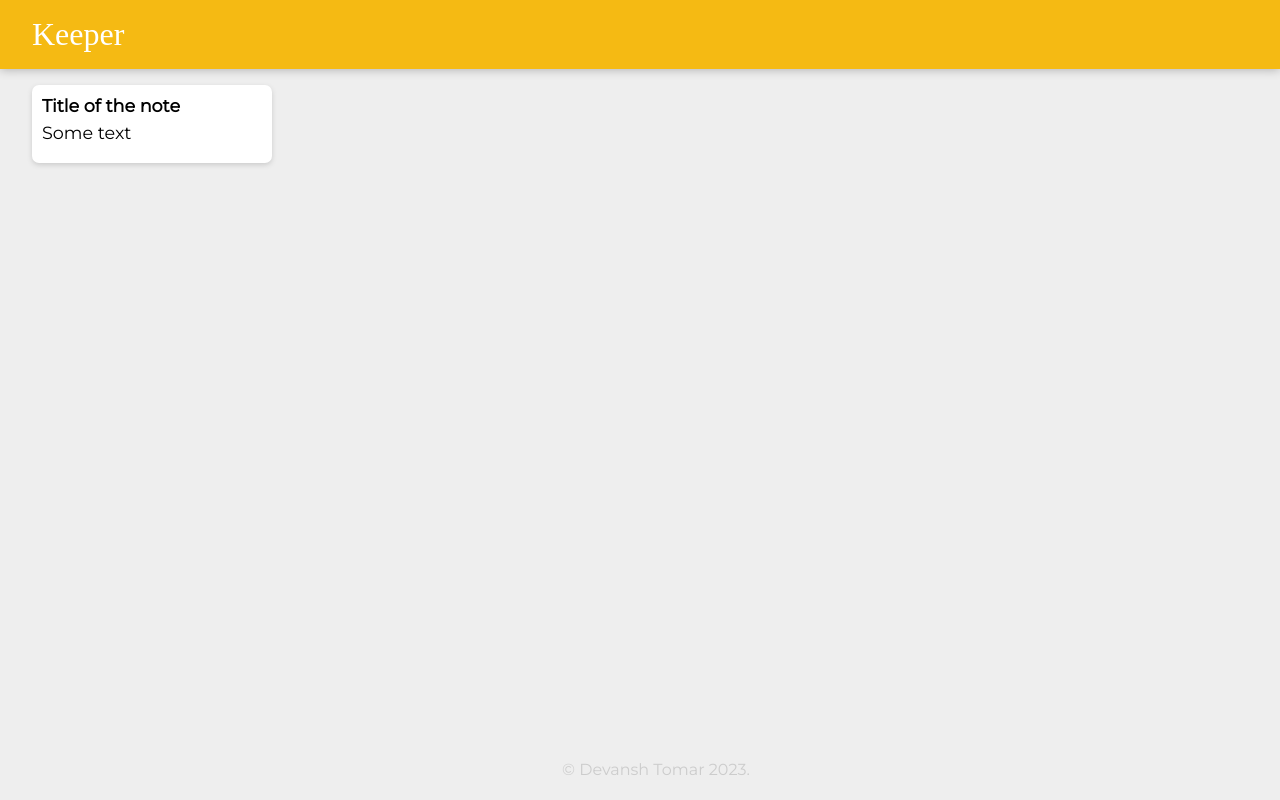
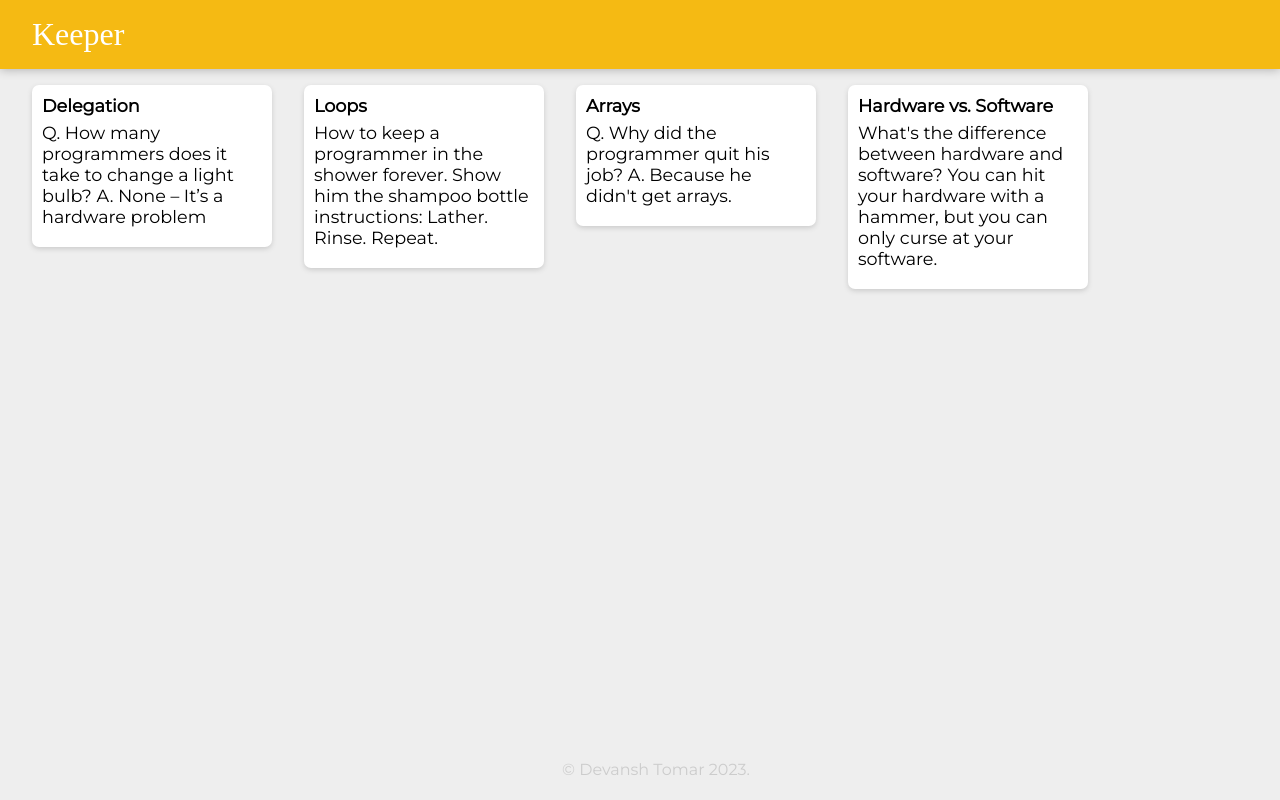
Before and after one commit to DevanshTomar/Keeper-App, a React (Create React App) app: page / in a window 1280 px wide. Built offline with nearby package versions, Linux system fonts and the light colour scheme; a web font is replaced by a local one.

Commit message:
edit the Notes.jsx to take input as props and added the map function in App.jsx to crteate notes using the data in the notes.js

```diff
--- a/src/components/App.jsx
+++ b/src/components/App.jsx
@@ -2,13 +2,20 @@
 import Header from "./Header";
 import Footer from "./Footer";
 import Note from "./Note";
+import notes from "../notes";
 
 
 function App(){
     return (
         <div>
             <Header />
-            <Note />
+            {notes.map(content =>
+                    (<Note
+                        key = {content.id}
+                        title = {content.title}
+                        content = {content.content}
+                    />)
+            )}
             <Footer />
         </div>
     );
--- a/src/components/Note.jsx
+++ b/src/components/Note.jsx
@@ -1,10 +1,10 @@
 import React from 'react';
 
-function Note(){
+function Note(props){
     return (
         <div className="note">
-            <h1>Title of the note</h1>
-            <p>Some text</p>
+            <h1>{props.title}</h1>
+            <p>{props.content}</p>
         </div>
     );
 };
--- a/src/notes.js
+++ b/src/notes.js
@@ -24,3 +24,5 @@
         "What's the difference between hardware and software? You can hit your hardware with a hammer, but you can only curse at your software."
     }
   ];
+
+  export default notes;
```
